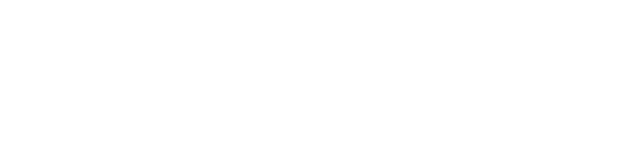
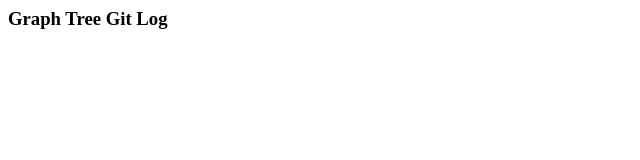
Before and after one commit to BETOXL/gitloggraph, a plain HTML site: page index.html in a window 1280 px wide. Shown: the whole page, without its empty margins (0-640 px from the left). Drawn offline with Linux system fonts and the light colour scheme.

```diff
--- a/index.html
+++ b/index.html
@@ -8,6 +8,7 @@
    <script type="text/javascript" src="./graph.js"></script>
 </head>
 <body>
+   <h3>Graph Tree Git Log</h3>
    <div id="graph-container"></div>
 </body>
 </html>
```
Also changed, not shown: 1 other file.
